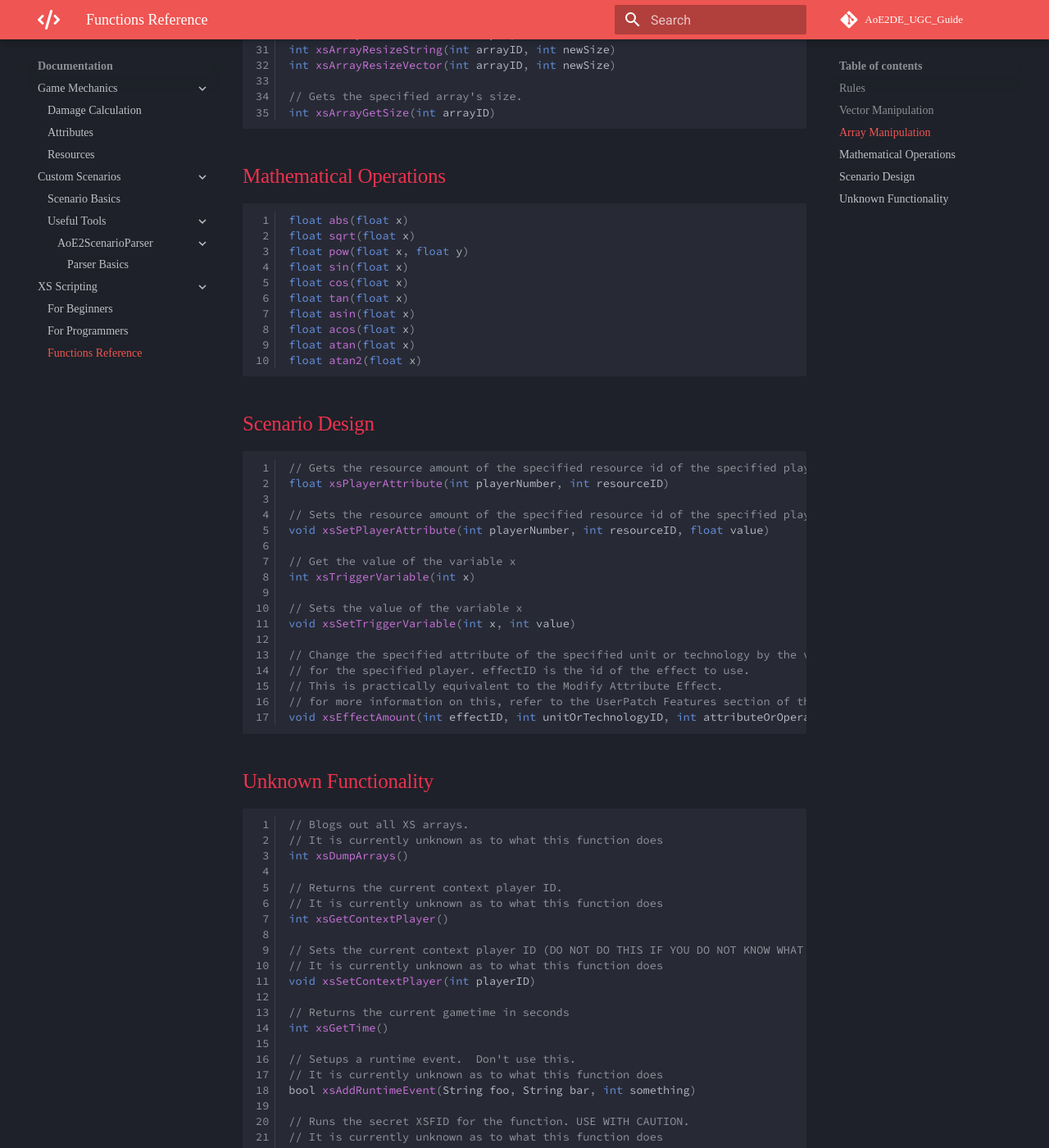
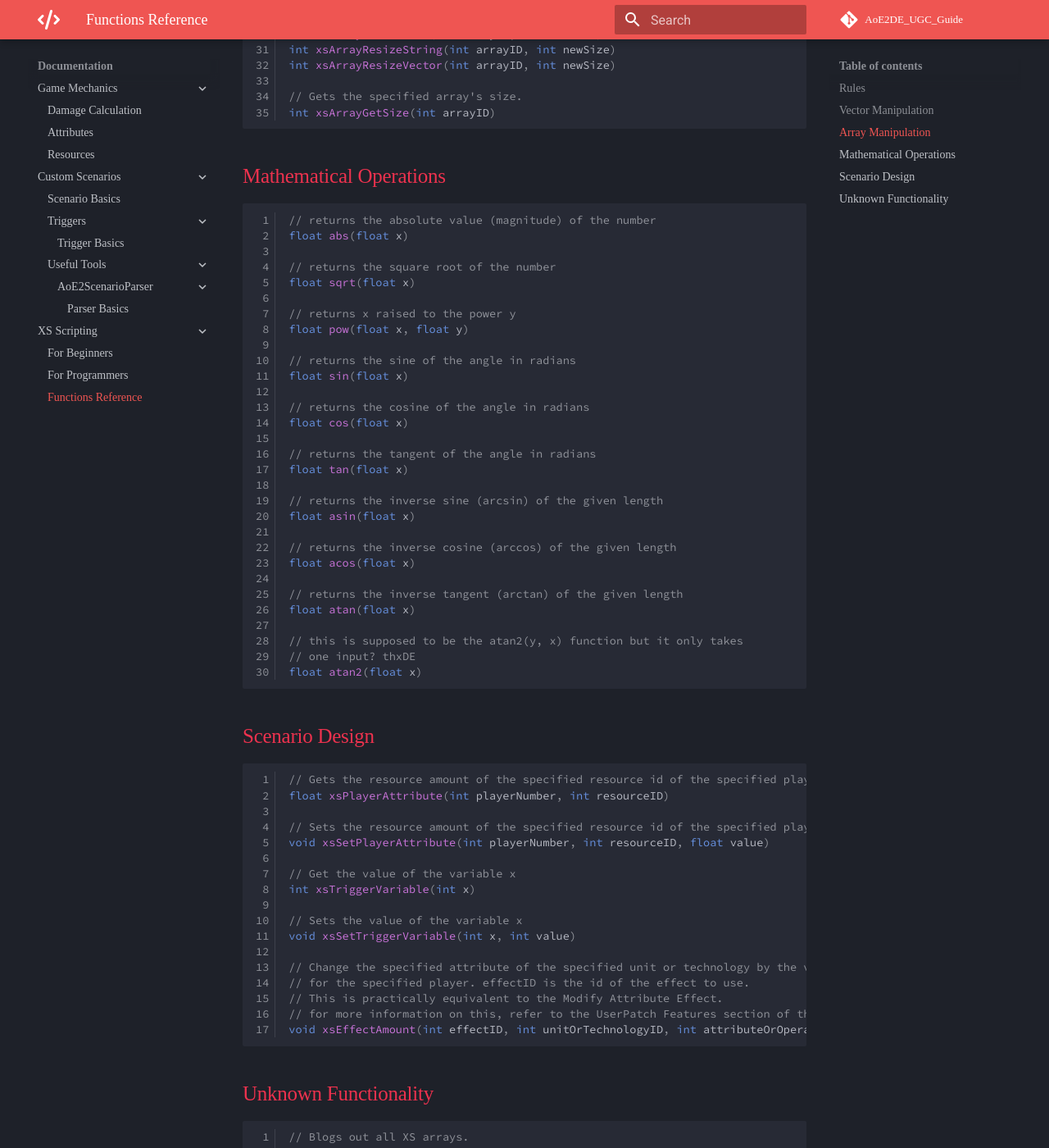
Before and after one commit to Divy1211/AoE2DE_UGC_Guide, an MkDocs documentation site: the page built from docs/general/xs/functions.md, in a window 1280 px wide and 1400 px high, scrolled down 2190 px. Shown: the whole window at 82% size. Built offline with MkDocs 1.6.1 and Material for MkDocs 9.7.7, drawn with Linux system fonts in a browser that asks for light colours; comment, search, counter and statistics services are not loaded.

Commit message:
fixed functions mistake

````diff
--- a/docs/general/xs/functions.md
+++ b/docs/general/xs/functions.md
@@ -110,15 +110,35 @@ int xsArrayGetSize(int arrayID)
 
 ## Mathematical Operations
 ```java
+// returns the absolute value (magnitude) of the number
 float abs(float x)
+
+// returns the square root of the number
 float sqrt(float x)
+
+// returns x raised to the power y
 float pow(float x, float y)
+
+// returns the sine of the angle in radians
 float sin(float x)
+
+// returns the cosine of the angle in radians
 float cos(float x)
+
+// returns the tangent of the angle in radians
 float tan(float x)
+
+// returns the inverse sine (arcsin) of the given length
 float asin(float x)
+
+// returns the inverse cosine (arccos) of the given length
 float acos(float x)
+
+// returns the inverse tangent (arctan) of the given length
 float atan(float x)
+
+// this is supposed to be the atan2(y, x) function but it only takes
+// one input? thxDE
 float atan2(float x)
 ```
 
--- a/mkdocs.yml
+++ b/mkdocs.yml
@@ -15,13 +15,12 @@ nav:
       - Resources: "general/resources.md"
     - Custom Scenarios:
       - Scenario Basics: "scenarios/basics.md"
-      # - Triggers:
-      #   - Trigger Basics: "scenarios/triggers/basics.md"
-      #   - Trigger Settings: "scenarios/triggers/trigger_settings.md"
+      - Triggers:
+        - Trigger Basics: "scenarios/triggers/basics.md"
       #   - Effects: "scenarios/triggers/effects.md"
       #   - Variables: "scenarios/triggers/variables.md"
       #   - Conditions: "scenarios/triggers/conditions.md"
-      #   - Tricks and Tips: "scenarios/tricks.md"
+      # - Tricks and Tips: "scenarios/tricks.md"
       # - Advanced:
       #   - File Byte Structure: "scenarios/advanced/byte_structure.md"
       - Useful Tools:
````
Also changed, not shown: other parts of docs/general/xs/functions.md (+1 -1 lines), docs/general/xs/programmer.md (+2 -2 lines), docs/scenarios/triggers/basics.md (+34 -0 lines), docs/scenarios/triggers/trigger_settings.md (deleted).
